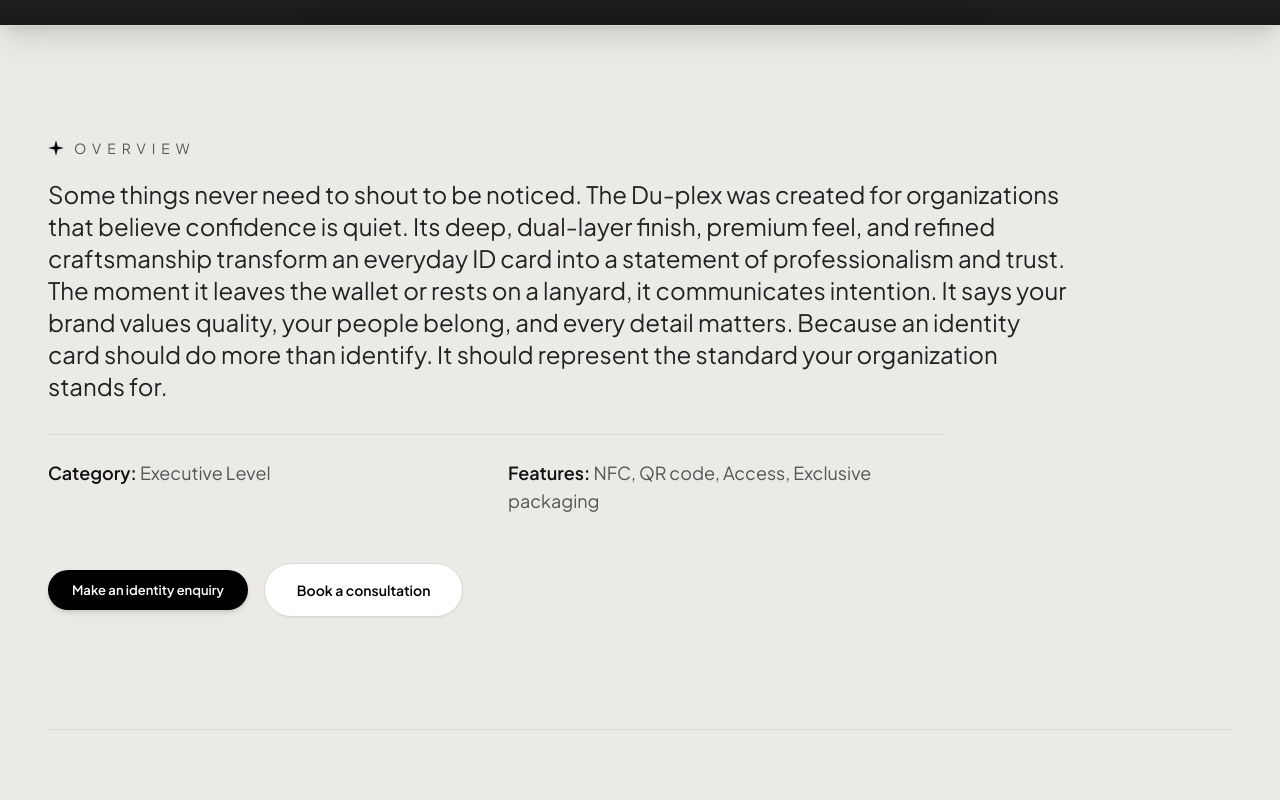
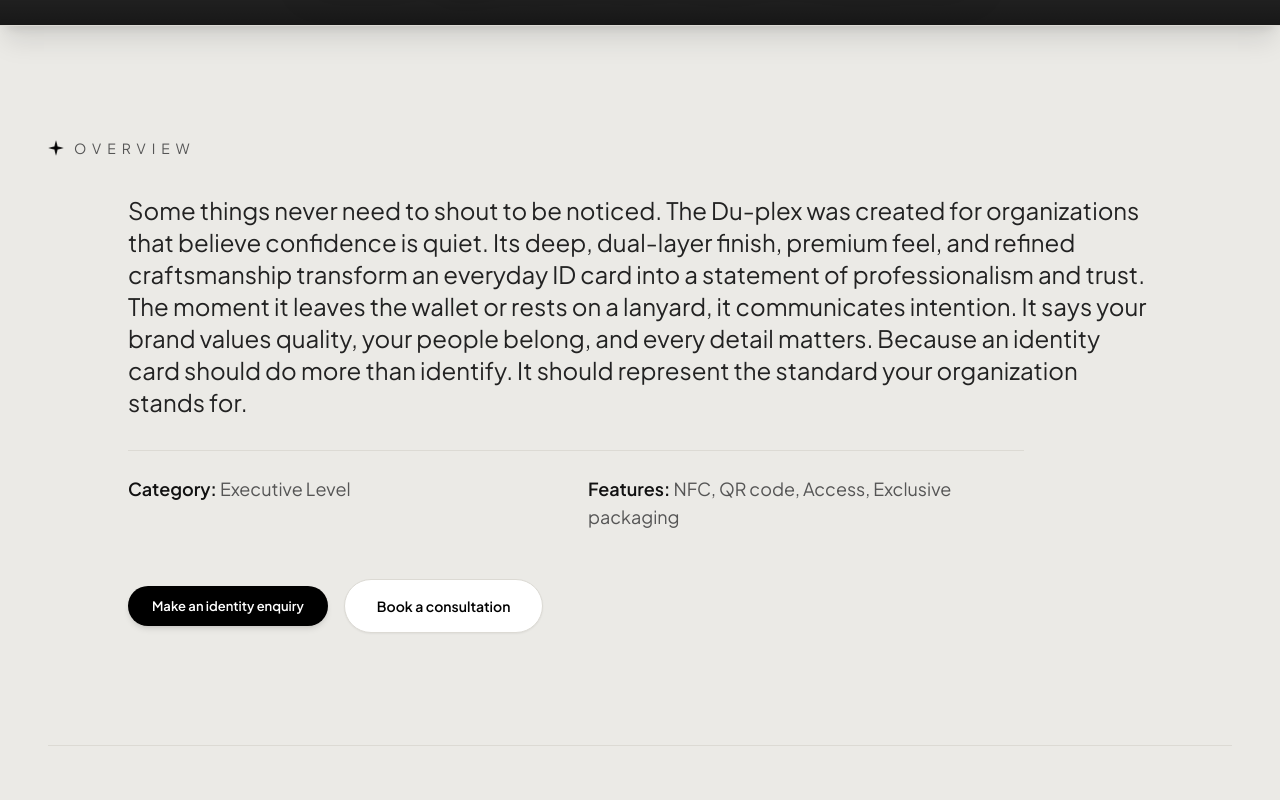
Before and after one commit to 0001-DEV/Identifine, a React (Vite) app: page /catalogue in a window 1280 px wide. Shown: the part 600-1400 px from the top of the page. Built offline with nearby package versions, Linux system fonts and the light colour scheme; grey boxes are pictures that could not be loaded; the HTML template or start-up script is replaced by a standard one; a web font is replaced by a local one.

Commit message:
Keep Overview tagline aligned to left and indent content by 80px in ProductCataloguePage

```diff
--- a/src/pages/ProductCataloguePage.jsx
+++ b/src/pages/ProductCataloguePage.jsx
@@ -135,11 +135,11 @@ export default function ProductCataloguePage() {
         </div>
 
         {/* ========================================================================= */}
-        {/* OVERVIEW & SPECIFICATIONS SECTION (NO CONTAINER, EXPANDED WIDTH, LEFT)     */}
+        {/* OVERVIEW & SPECIFICATIONS SECTION                                         */}
         {/* ========================================================================= */}
         <div className="max-w-6xl space-y-8 text-left">
 
-          <div className="space-y-4">
+          {/* Overview Tagline Label (Aligned Left) */}
           <div className="inline-flex items-center justify-start gap-2.5">
             <img
               src={starIcon}
@@ -154,10 +154,11 @@ export default function ProductCataloguePage() {
             </span>
           </div>
 
+          {/* Narrative Content, Specs & Actions (Indented 80px from Left) */}
+          <div className="lg:ml-[80px] space-y-8">
             <p className="text-lg sm:text-2xl text-[#222222] leading-relaxed font-normal max-w-5xl">
               {activeProduct.overview}
             </p>
-          </div>
 
             {/* Specs List */}
             <div className="pt-6 border-t border-[#DCDAD4] grid grid-cols-1 sm:grid-cols-2 gap-6 text-base sm:text-lg max-w-4xl">
@@ -187,6 +188,7 @@ export default function ProductCataloguePage() {
               >
                 Book a consultation
               </NavLink>
+            </div>
           </div>
 
         </div>
```
Lines whose indentation alone changed are shown as unchanged.
